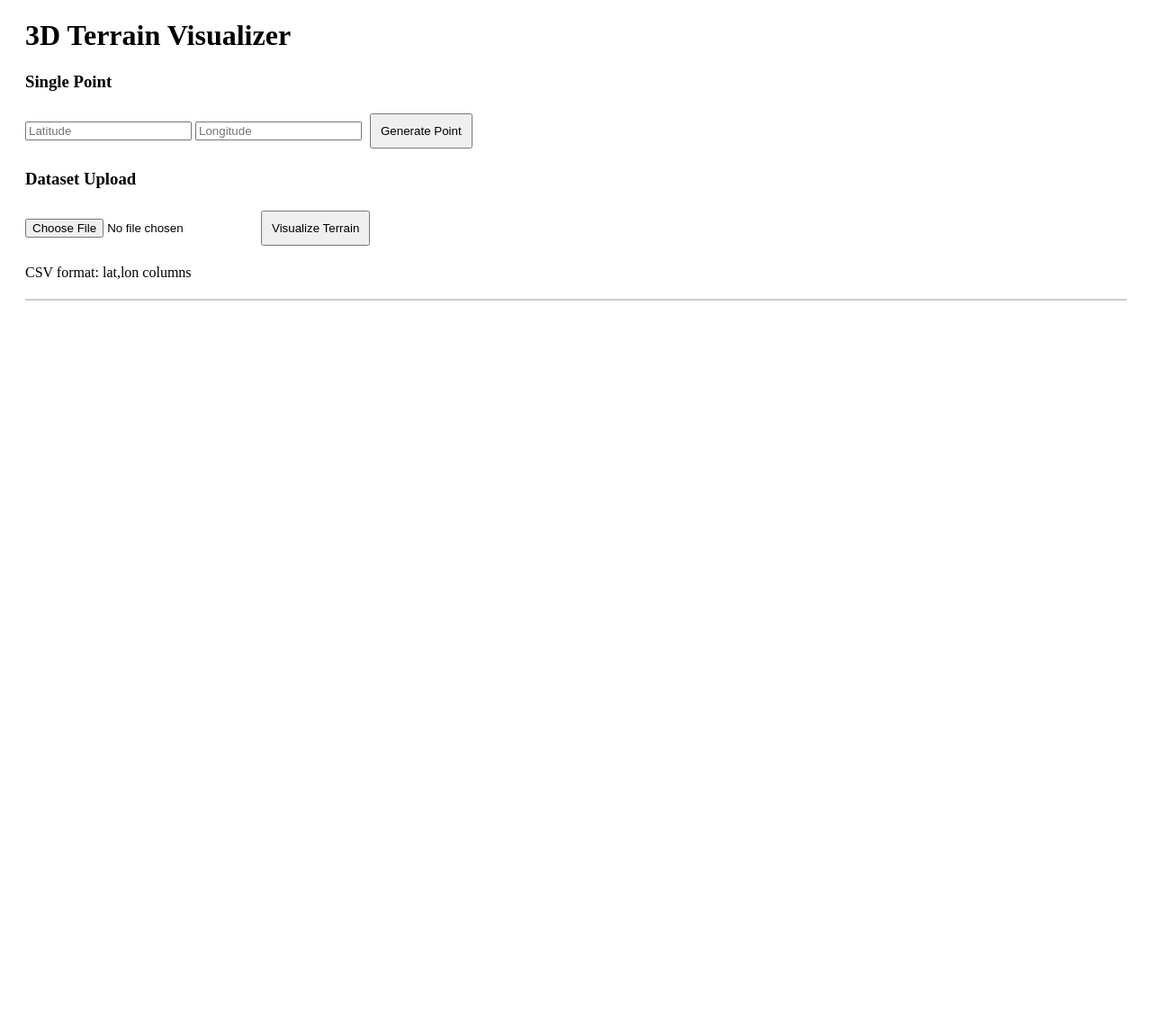
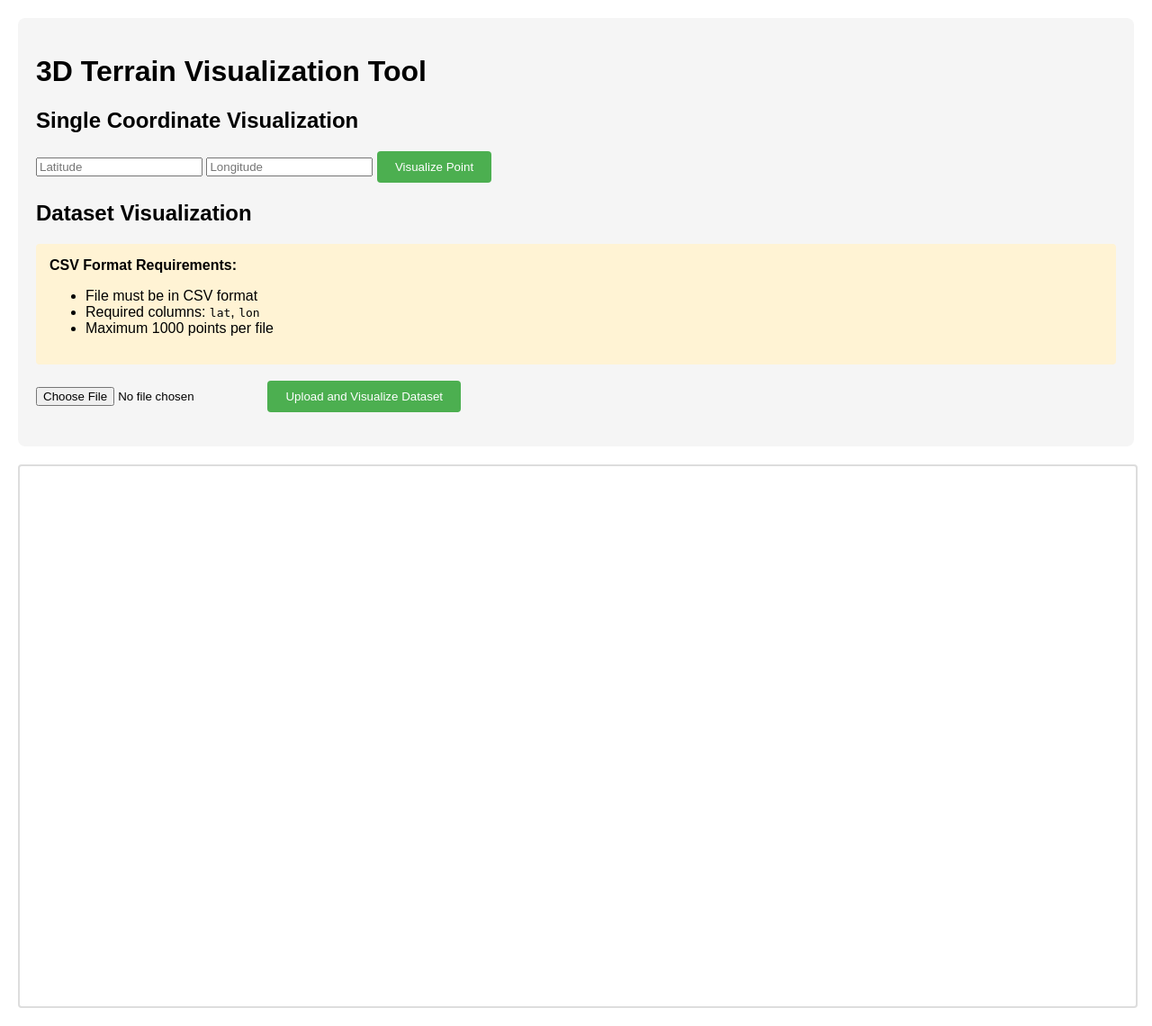
Before and after one commit to AlanTur84/3d_surface_api, a Flask app: page /api/ in a window 1280 px wide. Shown: the whole page at 90% size. Before the commit the page ends 334 px from the top, so only its background shows below. Run offline with Flask 3, Linux system fonts and the light colour scheme; some libraries are stand-ins or nearby versions.

Commit message:
HTML page uploading

```diff
--- a/app/templates/index.html
+++ b/app/templates/index.html
@@ -5,33 +5,129 @@
     <script src="https://cdnjs.cloudflare.com/ajax/libs/three.js/r128/three.min.js"></script>
     <script src="https://cdn.jsdelivr.net/npm/delaunator@5.0.0/delaunator.min.js"></script>
     <style>
-        .input-group { margin: 20px; }
-        #model-container { border: 1px solid #ccc; margin: 20px; }
-        button { padding: 10px; margin: 5px; }
+        body {
+            font-family: Arial, sans-serif;
+            margin: 20px;
+        }
+        .input-section {
+            background: #f5f5f5;
+            padding: 20px;
+            border-radius: 8px;
+            margin-bottom: 20px;
+        }
+        .input-group {
+            margin: 15px 0;
+        }
+        input[type="file"] {
+            margin: 10px 0;
+        }
+        button {
+            background: #4CAF50;
+            color: white;
+            padding: 10px 20px;
+            border: none;
+            border-radius: 4px;
+            cursor: pointer;
+        }
+        button:hover {
+            background: #45a049;
+        }
+        #model-container {
+            width: 100%;
+            height: 600px;
+            border: 2px solid #ddd;
+            border-radius: 4px;
+            margin-top: 20px;
+        }
+        .instructions {
+            background: #fff3d4;
+            padding: 15px;
+            border-radius: 4px;
+            margin: 15px 0;
+        }
     </style>
 </head>
 <body>
-    <div class="input-group">
-        <h1>3D Terrain Visualizer</h1>
+    <div class="input-section">
+        <h1>3D Terrain Visualization Tool</h1>
 
-        <div>
-            <h3>Single Point</h3>
+        <div class="input-group">
+            <h2>Single Coordinate Visualization</h2>
             <form onsubmit="generateModel(event)">
                 <input type="number" step="any" id="lat" placeholder="Latitude" required>
                 <input type="number" step="any" id="lon" placeholder="Longitude" required>
-                <button type="submit">Generate Point</button>
+                <button type="submit">Visualize Point</button>
             </form>
         </div>
 
-        <div>
-            <h3>Dataset Upload</h3>
+        <div class="input-group">
+            <h2>Dataset Visualization</h2>
+            <div class="instructions">
+                <strong>CSV Format Requirements:</strong>
+                <ul>
+                    <li>File must be in CSV format</li>
+                    <li>Required columns: <code>lat</code>, <code>lon</code></li>
+                    <li>Maximum 1000 points per file</li>
+                </ul>
+            </div>
+
             <input type="file" id="dataset" accept=".csv">
-            <button onclick="processDataset()">Visualize Terrain</button>
-            <p>CSV format: lat,lon columns</p>
+            <button onclick="processDataset()">Upload and Visualize Dataset</button>
+
+            <div id="upload-status" style="margin-top: 10px;"></div>
         </div>
     </div>
 
     <div id="model-container"></div>
+
     <script src="{{ url_for('static', filename='js/three_app.js') }}"></script>
+    <script>
+        function updateStatus(message, isError = false) {
+            const statusDiv = document.getElementById('upload-status');
+            statusDiv.style.color = isError ? 'red' : 'green';
+            statusDiv.textContent = message;
+        }
+
+        async function processDataset() {
+            const fileInput = document.getElementById('dataset');
+            if (!fileInput.files.length) {
+                updateStatus('Please select a file first!', true);
+                return;
+            }
+
+            const file = fileInput.files[0];
+            updateStatus('Processing dataset...');
+
+            try {
+                const formData = new FormData();
+                formData.append('file', file);
+
+                const response = await fetch('/api/dataset', {
+                    method: 'POST',
+                    body: formData
+                });
+
+                if (!response.ok) {
+                    const error = await response.json();
+                    throw new Error(error.error || 'Upload failed');
+                }
+
+                const data = await response.json();
+                updateStatus(`Successfully processed ${data.features.length} points!`);
+
+                if(!scene) initThree();
+                if(terrainMesh) scene.remove(terrainMesh);
+
+                terrainMesh = createTerrainMesh(data.features);
+                scene.add(terrainMesh);
+                fitCameraToObject(terrainMesh);
+                renderer.render(scene, camera);
+
+            } catch (error) {
+                console.error('Error:', error);
+                updateStatus(`Error: ${error.message}`, true);
+            }
+        }
+    </script>
 </body>
 </html>
```
